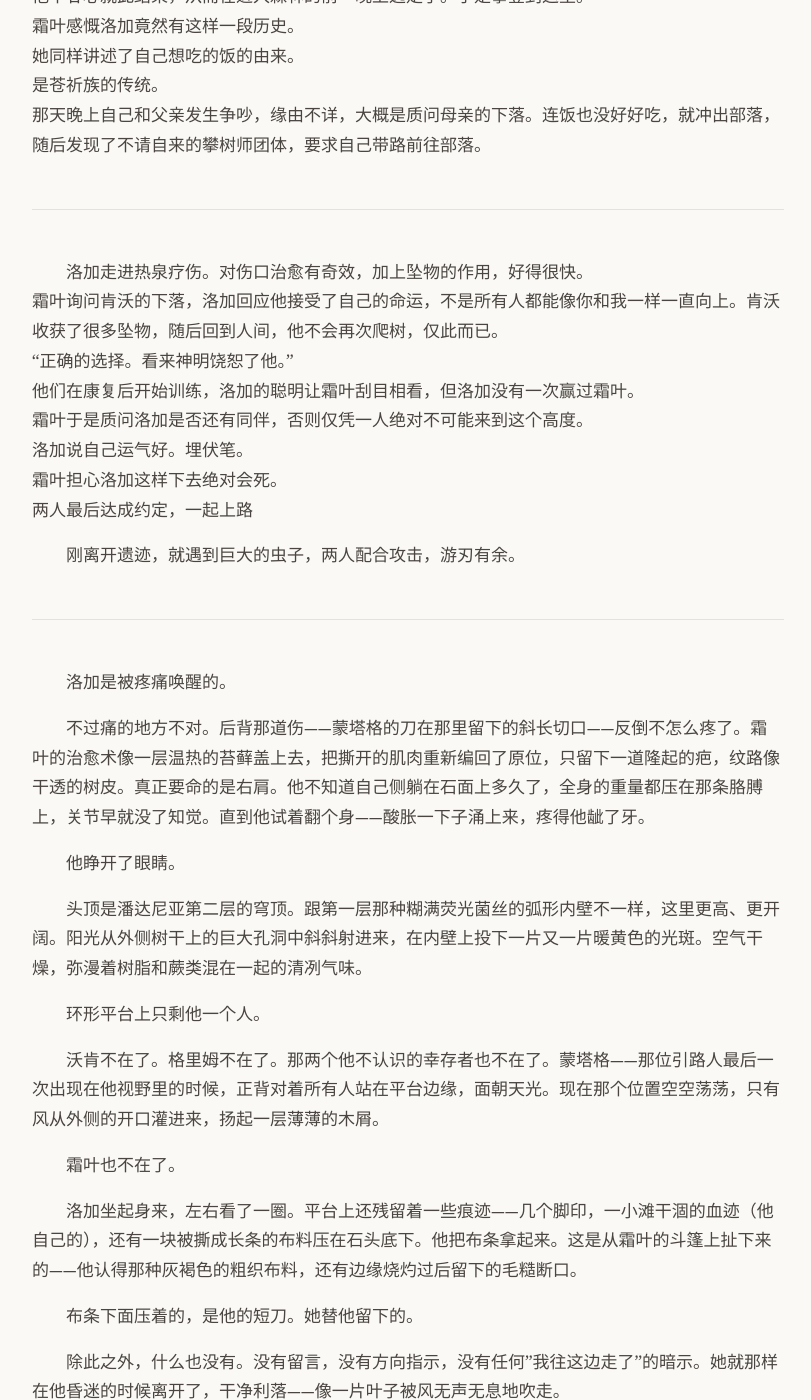
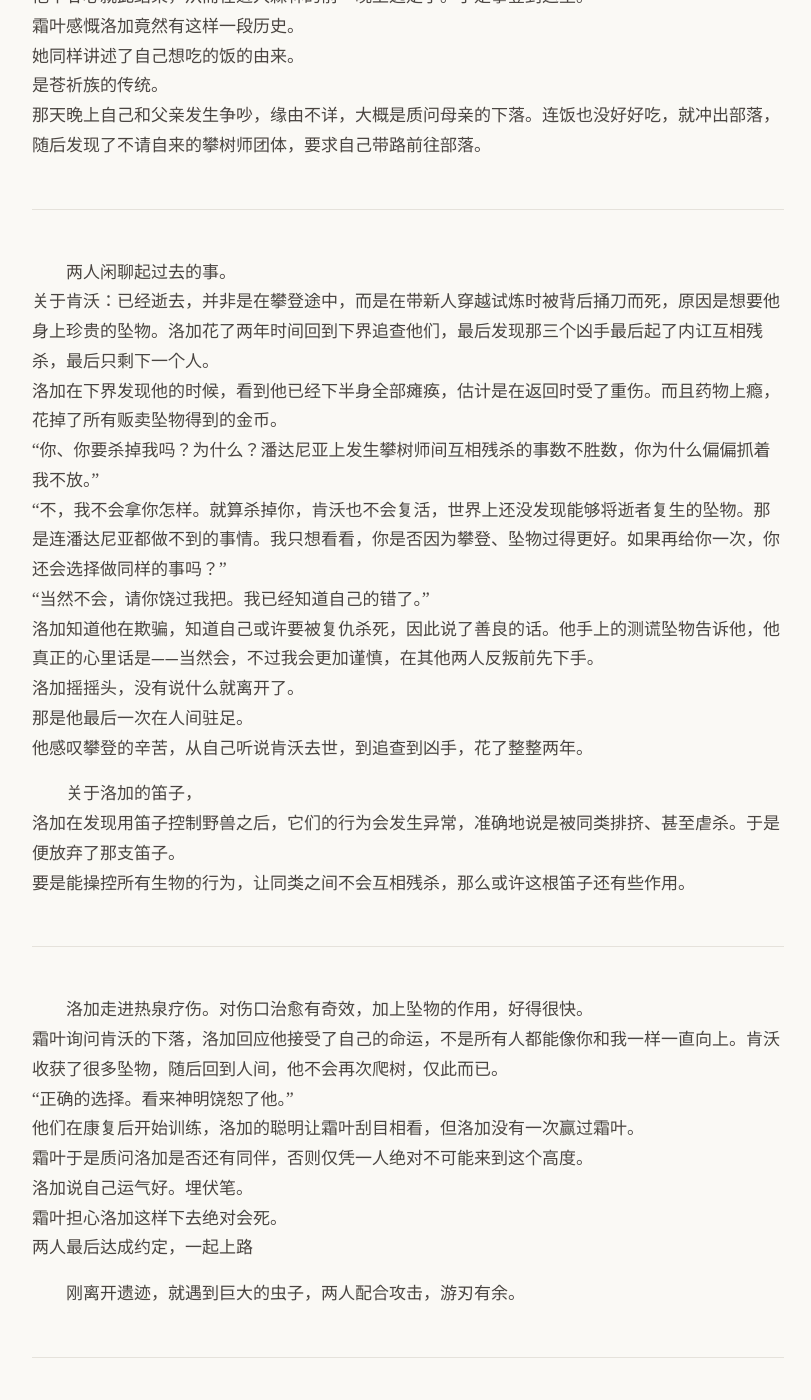
Before and after one commit to yihenc/yihenc.github.io, a Jekyll site: the page built from _posts/2026-02-28-天飨之实.md, in a window 1280 px wide and 1400 px high, scrolled down 2183 px. Shown: the whole window, without its empty margins (232-1043 px from the left). Built offline with Jekyll 4.4.1, drawn with Linux system fonts in a browser that asks for light colours; nearby versions of some CDN libraries.

Commit message:
Update: 天飨之实

```diff
--- a/_posts/2026-02-28-天飨之实.md
+++ b/_posts/2026-02-28-天飨之实.md
@@ -70,6 +70,25 @@ date: 2026-02-28 00:00 +0000
 她同样讲述了自己想吃的饭的由来。
 是苍祈族的传统。
 那天晚上自己和父亲发生争吵，缘由不详，大概是质问母亲的下落。连饭也没好好吃，就冲出部落，随后发现了不请自来的攀树师团体，要求自己带路前往部落。
+
+
+
+-----
+两人闲聊起过去的事。
+关于肯沃：已经逝去，并非是在攀登途中，而是在带新人穿越试炼时被背后捅刀而死，原因是想要他身上珍贵的坠物。洛加花了两年时间回到下界追查他们，最后发现那三个凶手最后起了内讧互相残杀，最后只剩下一个人。
+洛加在下界发现他的时候，看到他已经下半身全部瘫痪，估计是在返回时受了重伤。而且药物上瘾，花掉了所有贩卖坠物得到的金币。
+“你、你要杀掉我吗？为什么？潘达尼亚上发生攀树师间互相残杀的事数不胜数，你为什么偏偏抓着我不放。”
+“不，我不会拿你怎样。就算杀掉你，肯沃也不会复活，世界上还没发现能够将逝者复生的坠物。那是连潘达尼亚都做不到的事情。我只想看看，你是否因为攀登、坠物过得更好。如果再给你一次，你还会选择做同样的事吗？”
+“当然不会，请你饶过我把。我已经知道自己的错了。”
+洛加知道他在欺骗，知道自己或许要被复仇杀死，因此说了善良的话。他手上的测谎坠物告诉他，他真正的心里话是——当然会，不过我会更加谨慎，在其他两人反叛前先下手。
+洛加摇摇头，没有说什么就离开了。
+那是他最后一次在人间驻足。
+他感叹攀登的辛苦，从自己听说肯沃去世，到追查到凶手，花了整整两年。
+
+关于洛加的笛子，
+洛加在发现用笛子控制野兽之后，它们的行为会发生异常，准确地说是被同类排挤、甚至虐杀。于是便放弃了那支笛子。
+要是能操控所有生物的行为，让同类之间不会互相残杀，那么或许这根笛子还有些作用。
+
 
 -----
 
```
